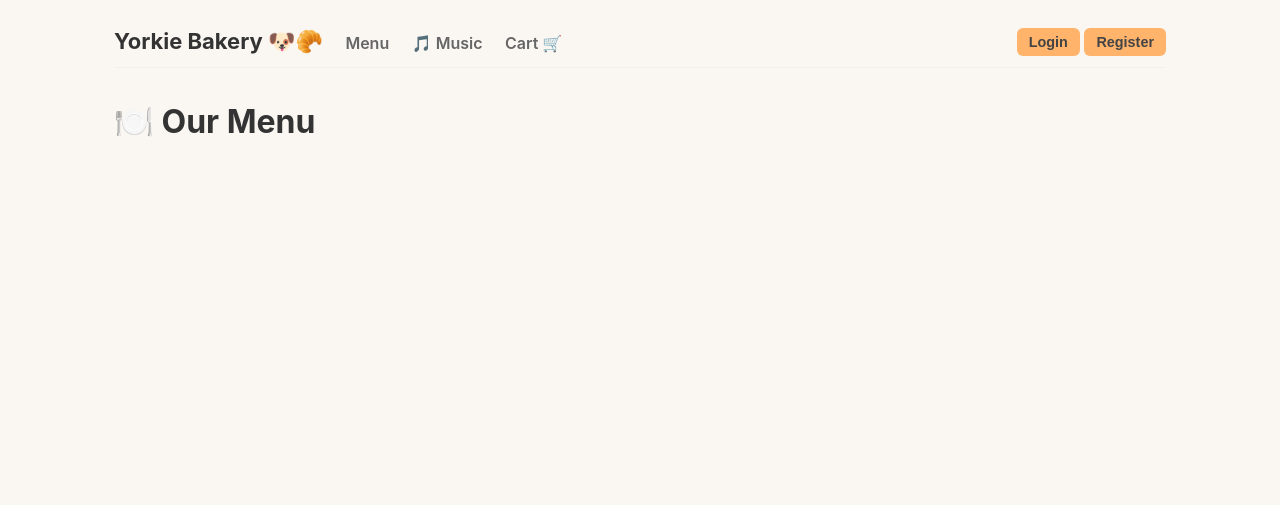
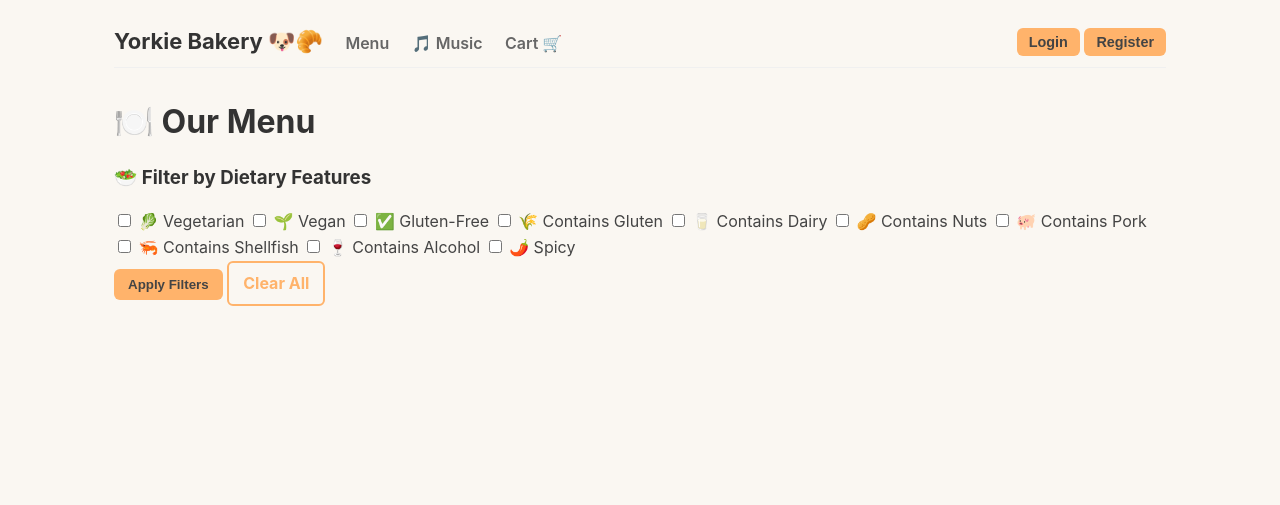
Before and after one commit to sikun-peng/yorkiebakery-api, a FastAPI app: page /menu/view in a window 1280 px wide. Shown: the top 505 px of the page. Run offline with FastAPI, Linux system fonts and the light colour scheme; data that the repository does not hold is empty.

Commit message:
apply filter

```diff
--- a/app/routes/menu.py
+++ b/app/routes/menu.py
@@ -31,22 +31,50 @@ S3_BUCKET_IMAGE = "yorkiebakery-image"
 # Public menu view (HTML Page)
 # -------------------------------
 @router.get("/view")
-def view_menu_page(request: Request, session: Session = Depends(get_session)):
-    items = session.exec(select(MenuItem).where(MenuItem.is_available == True)).all()
+def view_menu_page(
+        request: Request,
+        session: Session = Depends(get_session),
+        dietary: List[str] = Query(None)
+):
+    try:
+        # Get all items first
+        all_items = session.exec(select(MenuItem).where(MenuItem.is_available == True)).all()
 
-    cart = request.session.get("cart", {})
-    cart_count = sum(cart.values())
+        # Apply dietary filters in Python if provided
+        if dietary:
+            filtered_items = []
+            for item in all_items:
+                # Check if item has ALL of the requested dietary features (AND logic)
+                if item.dietary_features and all(diet in item.dietary_features for diet in dietary):
+                    filtered_items.append(item)
+            items = filtered_items
+        else:
+            items = all_items
 
-    return templates.TemplateResponse(
-        "menu.html",
-        {
-            "request": request,
-            "items": items,
-            "cart": cart,
-            "cart_count": cart_count,
-        },
-    )
+        cart = request.session.get("cart", {})
+        cart_count = sum(cart.values())
 
+        return templates.TemplateResponse(
+            "menu.html",
+            {
+                "request": request,
+                "items": items,
+                "cart": cart,
+                "cart_count": cart_count,
+            },
+        )
+    except Exception as e:
+        print(f"Error in view_menu_page: {e}")
+        # Return empty response on error
+        return templates.TemplateResponse(
+            "menu.html",
+            {
+                "request": request,
+                "items": [],
+                "cart": {},
+                "cart_count": 0,
+            },
+        )
 
 # -------------------------------
 # Create menu item (with image)
--- a/app/templates/menu.html
+++ b/app/templates/menu.html
@@ -21,8 +21,8 @@
     "italian": "Italia",
     "thai": "ไทย",
     "germany": "Deutschland",
-    "hong_kong": "香港",
-    "macau": "澳門"
+    "macau": "澳門",
+    "hong_kong": "香港"
 } %}
 
 {% set dietary_map = {
@@ -48,6 +48,69 @@
     "soup": "🍲 Soup",
     "default": "🍴 Other"
 } %}
+
+<!-- Dietary Filter -->
+<div class="filter-section">
+    <h3>🥗 Filter by Dietary Features</h3>
+    <form method="GET" action="/menu/view" class="filter-form">
+        <div class="checkbox-group">
+            <!-- DIETARY PREFERENCES -->
+            <label class="checkbox-label">
+                <input type="checkbox" name="dietary" value="vegetarian">
+                <span>🥬 Vegetarian</span>
+            </label>
+            <label class="checkbox-label">
+                <input type="checkbox" name="dietary" value="vegan">
+                <span>🌱 Vegan</span>
+            </label>
+
+            <!-- MAJOR ALLERGENS -->
+            <label class="checkbox-label">
+                <input type="checkbox" name="dietary" value="gluten_free">
+                <span>✅ Gluten-Free</span>
+            </label>
+            <label class="checkbox-label">
+                <input type="checkbox" name="dietary" value="contains_gluten">
+                <span>🌾 Contains Gluten</span>
+            </label>
+            <label class="checkbox-label">
+                <input type="checkbox" name="dietary" value="contains_dairy">
+                <span>🥛 Contains Dairy</span>
+            </label>
+            <label class="checkbox-label">
+                <input type="checkbox" name="dietary" value="contains_nuts">
+                <span>🥜 Contains Nuts</span>
+            </label>
+
+            <!-- PROTEIN SOURCES -->
+            <label class="checkbox-label">
+                <input type="checkbox" name="dietary" value="contains_pork">
+                <span>🐖 Contains Pork</span>
+            </label>
+            <label class="checkbox-label">
+                <input type="checkbox" name="dietary" value="contains_shellfish">
+                <span>🦐 Contains Shellfish</span>
+            </label>
+
+            <!-- ALCOHOL CONTENT -->
+            <label class="checkbox-label">
+                <input type="checkbox" name="dietary" value="contains_alcohol">
+                <span>🍷 Contains Alcohol</span>
+            </label>
+
+            <!-- FLAVOR PROFILE -->
+            <label class="checkbox-label">
+                <input type="checkbox" name="dietary" value="spicy">
+                <span>🌶️ Spicy</span>
+            </label>
+        </div>
+
+        <div class="filter-actions">
+            <button type="submit" class="btn filter-btn">Apply Filters</button>
+            <a href="/menu/view" class="btn btn-outline clear-btn">Clear All</a>
+        </div>
+    </form>
+</div>
 
 {% for cat in categories %}
   <h2 class="category-header">
```
Also changed, not shown: migrations/002_seed_menu.sql.
